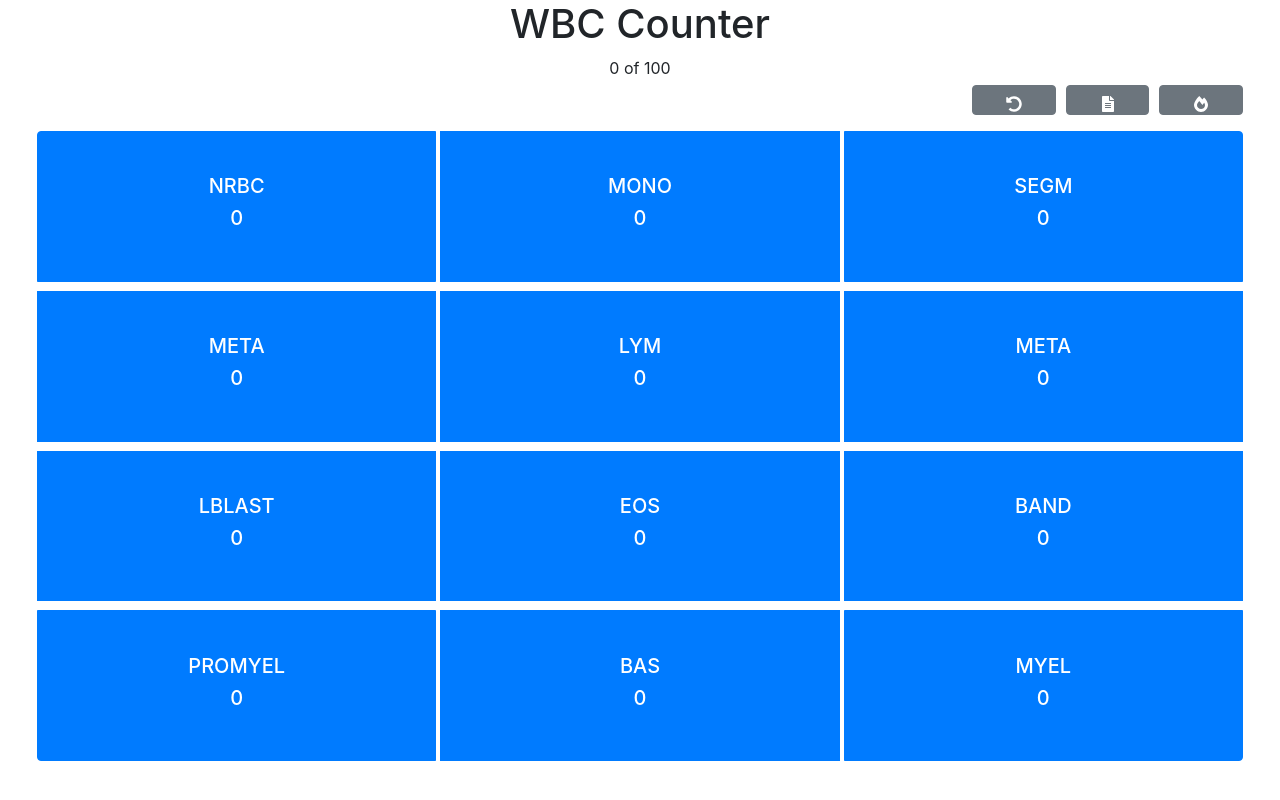
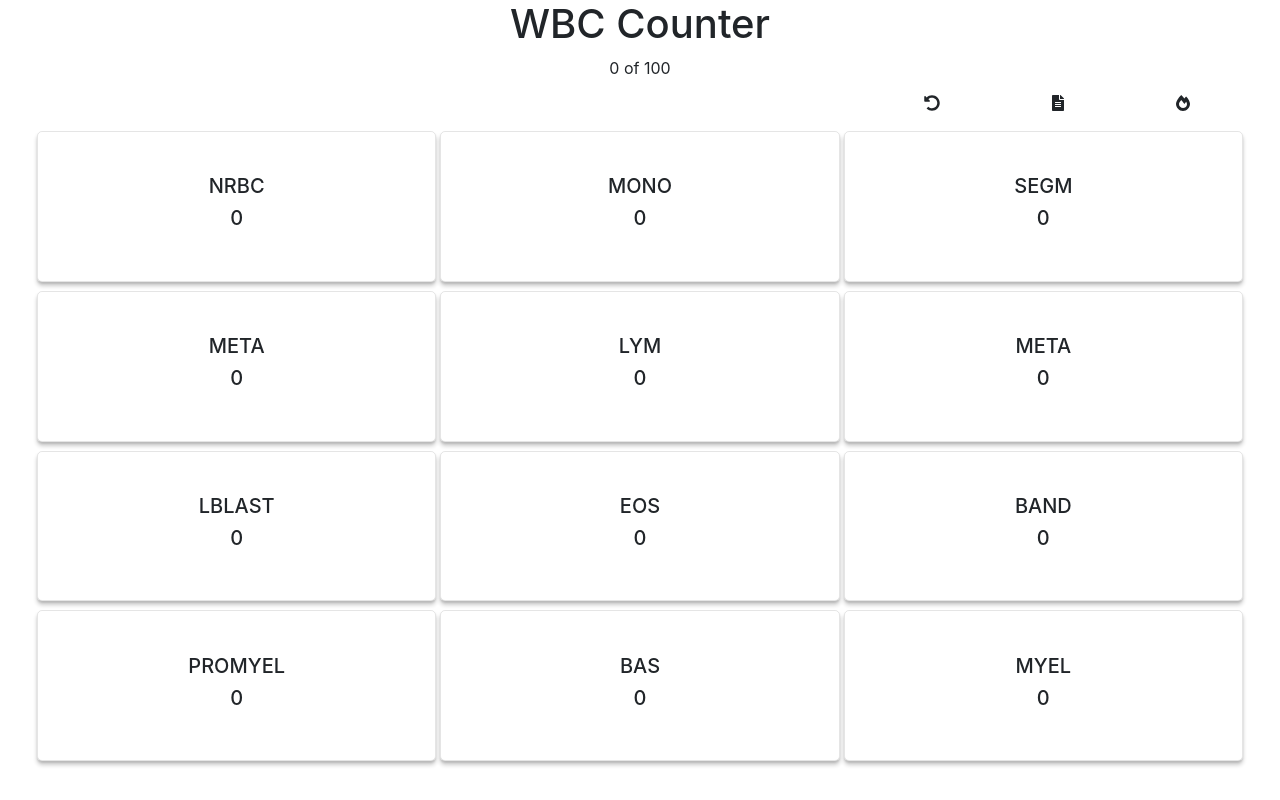
Before and after one commit to matthew-lewandowski/differential-counter, a React (Create React App) app: page / in a window 1280 px wide. Built offline with nearby package versions, Linux system fonts and the light colour scheme.

Commit message:
functional back button and added css to button to stop zooming

```diff
--- a/public/index.html
+++ b/public/index.html
@@ -10,7 +10,7 @@
             integrity="sha384-Vkoo8x4CGsO3+Hhxv8T/Q5PaXtkKtu6ug5TOeNV6gBiFeWPGFN9MuhOf23Q9Ifjh"
             crossorigin="anonymous"
     />
-    <meta name="viewport" content="width=device-width, initial-scale=1, maximum-scale=1.0, user-scalable=0" />
+    <meta name="viewport" content="width=device-width, initial-scale=1, maximum-scale=1.0, user-scalable=no" />
     <meta name="theme-color" content="#000000" />
     <meta
       name="description"
--- a/src/app/App.js
+++ b/src/app/App.js
@@ -7,36 +7,49 @@ import Footer from "./footer/footer";
 function App() {
     const [history, setHistory] = useState([{squares: Array(12).fill(0)}]);
     const [stepNumber, setStepNumber] = useState(0);
-    const [count, setCount] = useState(0);
     const current = history[stepNumber];
+    const count = stepNumber - current.squares[0];
     const idsNotToAdd = [0];
+    const TOTAL = 100;
+
 
     function footerClick(id) {
+        if (id === 1){
+            undo();
+        } else if (id === 2){
 
+        } else {
+
+        }
     }
+    function undo() {
+        if (stepNumber >= 1){
+            setStepNumber(stepNumber - 1);
+        }
+    }
+
     function handleClick(i) {
         const hist = history.slice(0, stepNumber + 1);
         const current = hist[history.length - 1];
         const squares = current.squares.slice();
-        if (count < 100) {
-            idsNotToAdd.includes(i) ?
-                setCount(count) :
-                setCount(count + 1);
+
+        if (count < TOTAL){
             squares[i] = squares[i] + 1;
-        } else if (count < 100 && !idsNotToAdd.includes(i)) {
+        } else if (count <= TOTAL && idsNotToAdd.includes(i)){
             squares[i] = squares[i] + 1;
         } else {
-            alert("100 Counted")
+            alert(`${TOTAL} Counted!`);
+            return
         }
         setHistory(history.concat([{squares: squares}]));
         setStepNumber(stepNumber + 1);
-
     }
 
     return (
         <div className="App">
             <Header
                 count={count}
+                total={TOTAL}
             />
             <Footer
                 onClick={id => footerClick(id)}
--- a/src/app/footer/footer.css
+++ b/src/app/footer/footer.css
@@ -5,10 +5,11 @@
     display: inline-flex;
 }
 .footer-button {
-    width: 7% ;
-    margin: 5px;
+    width: 10% ;
+    margin: 0 5px -5px 0;
+    background-color: transparent;
 }
 .spacer {
-    width: 79%;
+    width: 70%;
     display: inline-block;
 }
--- a/src/app/footer/footer.js
+++ b/src/app/footer/footer.js
@@ -7,9 +7,9 @@ function Footer(props) {
     return (
         <div className="footer">
             <div className="spacer"/>
-            <button className="btn btn-secondary footer-button"><FontAwesomeIcon icon={faUndoAlt} /></button>
-            <button className="btn btn-secondary footer-button"><FontAwesomeIcon icon={faFileAlt} /></button>
-            <button className="btn btn-secondary footer-button"><FontAwesomeIcon icon={faFireAlt} /></button>
+            <button className="btn footer-button"><FontAwesomeIcon icon={faUndoAlt} onClick={() => props.onClick(1)} /></button>
+            <button className="btn footer-button"><FontAwesomeIcon icon={faFileAlt} onClick={() => props.onClick(2)} /></button>
+            <button className="btn footer-button"><FontAwesomeIcon icon={faFireAlt} onClick={() => props.onClick(3)} /></button>
         </div>
     )
 }
--- a/src/app/header/counter.js
+++ b/src/app/header/counter.js
@@ -3,7 +3,7 @@ import React from "react";
 function Counter(props) {
     return (
         <div className="counter">
-            {props.count} of 100
+            {props.count} of {props.total}
         </div>
     )
 }
--- a/src/app/header/header.js
+++ b/src/app/header/header.js
@@ -10,6 +10,7 @@ function Header(props) {
             </div>
             <Counter
                 count={props.count}
+                total={props.total}
             />
         </div>
     )
--- a/src/app/table/square.js
+++ b/src/app/table/square.js
@@ -3,7 +3,7 @@ import './table.css';
 
 function Square(props) {
     return (
-        <button type="button" className="btn btn-primary btn-diff" onClick={props.onClick}>
+        <button type="button" className="btn btn-diff" onClick={props.onClick}>
             <h5>{props.name}</h5>
             <h5>{props.value}</h5>
         </button>
--- a/src/app/table/table.css
+++ b/src/app/table/table.css
@@ -1,6 +1,10 @@
 .btn-diff {
     margin: 5px;
     width: 30%;
+    border: 1px solid rgba(0, 0, 0, 0.10) !important;
+    border-radius: 5px !important;
+    box-shadow: 0 4px 4px 0 rgba(0, 0, 0, 0.2), 0 2px 2px 0 rgba(0, 0, 0, 0.10);
+    touch-action: manipulation;
 }
 .btn-group-vertical{
     width: 95%;
```
